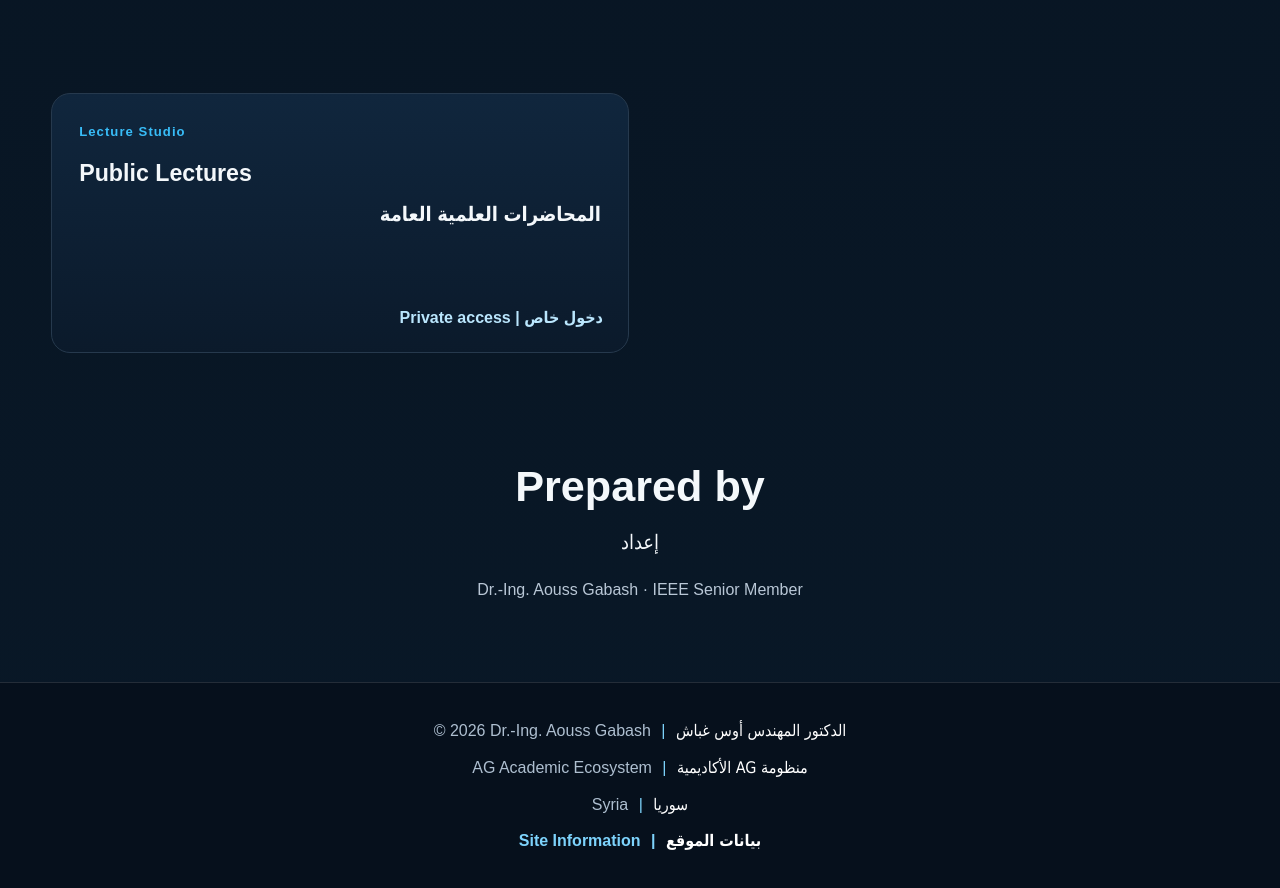
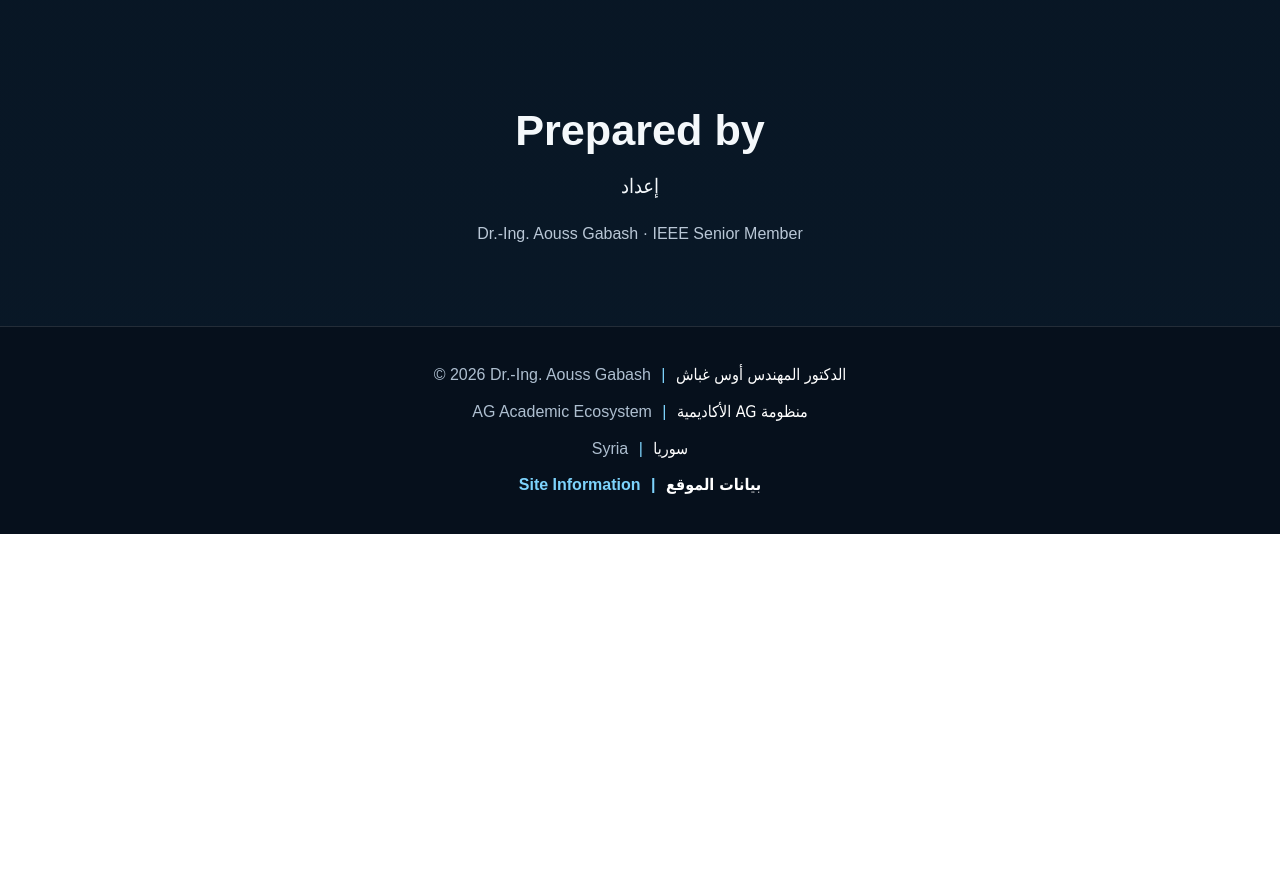
Before and after one commit to aoussgabash/teaching, a plain HTML site: page index.html in a window 1280 px wide. Shown: the part 2411-3299 px from the top of the page. After the commit the page ends 2945 px from the top, so only its background shows below. Drawn offline with Linux system fonts and the light colour scheme.

Commit message:
Separate student courses and the private public lecture studio

```diff
--- a/index.html
+++ b/index.html
@@ -43,7 +43,7 @@ section{padding:48px 0}.title{text-align:center;margin-bottom:30px}.title h2{fon
 <a class="course" data-course="HV1" href="high-voltage-1.html" role="button" tabindex="0" aria-label="Enter HV1 course"><div class="code">COURSE 09 · ACTIVE</div><h3>High Voltage Engineering I</h3><div class="ar">التوتر العالي 1</div><p>Historical development, transformers, transmission, insulation fundamentals and illustrated worked problems.</p><div class="meta"><span class="pill">الأجزاء 1–3 متاحة | Parts 1–3 available</span></div><span class="open">فتح المقرر | Open</span></a>
 <div class="course planned" data-course="HV2" role="button" tabindex="0" aria-label="Enter HV2 course"><div class="code">COURSE 10 · PLANNED</div><h3>High Voltage Engineering II</h3><div class="ar">التوتر العالي 2</div><p>Planned course space for transient overvoltages, insulation coordination, surge protection and testing.</p><div class="meta"><span class="pill">Planned | مخطط له</span></div><span class="open">Planned</span></div>
 
-</div></section><section id="public-lectures"><div class="course-grid"><a class="course" href="https://ag-lecture-studio.aouss-gabash.chatgpt.site"><div class="code">Lecture Studio</div><h3>Public Lectures</h3><div class="ar" lang="ar" dir="rtl">المحاضرات العلمية العامة</div><span class="open">Private access | دخول خاص</span></a></div></section><section id="author"><div class="title"><h2>Prepared by</h2><div class="ar">إعداد</div><p>Dr.-Ing. Aouss Gabash · IEEE Senior Member</p></div></section></div></main>
+</div></section><section id="author"><div class="title"><h2>Prepared by</h2><div class="ar">إعداد</div><p>Dr.-Ing. Aouss Gabash · IEEE Senior Member</p></div></section></div></main>
 <footer id="ag-central-footer" class="site-footer ag-central-footer">
 <div class="ag-central-footer-inner">
 <p class="ag-central-footer-line">© 2026 Dr.-Ing. Aouss Gabash <span class="ag-central-footer-sep" aria-hidden="true">|</span> <span class="ag-central-footer-ar" lang="ar" dir="rtl">الدكتور المهندس أوس غباش</span></p>
```
